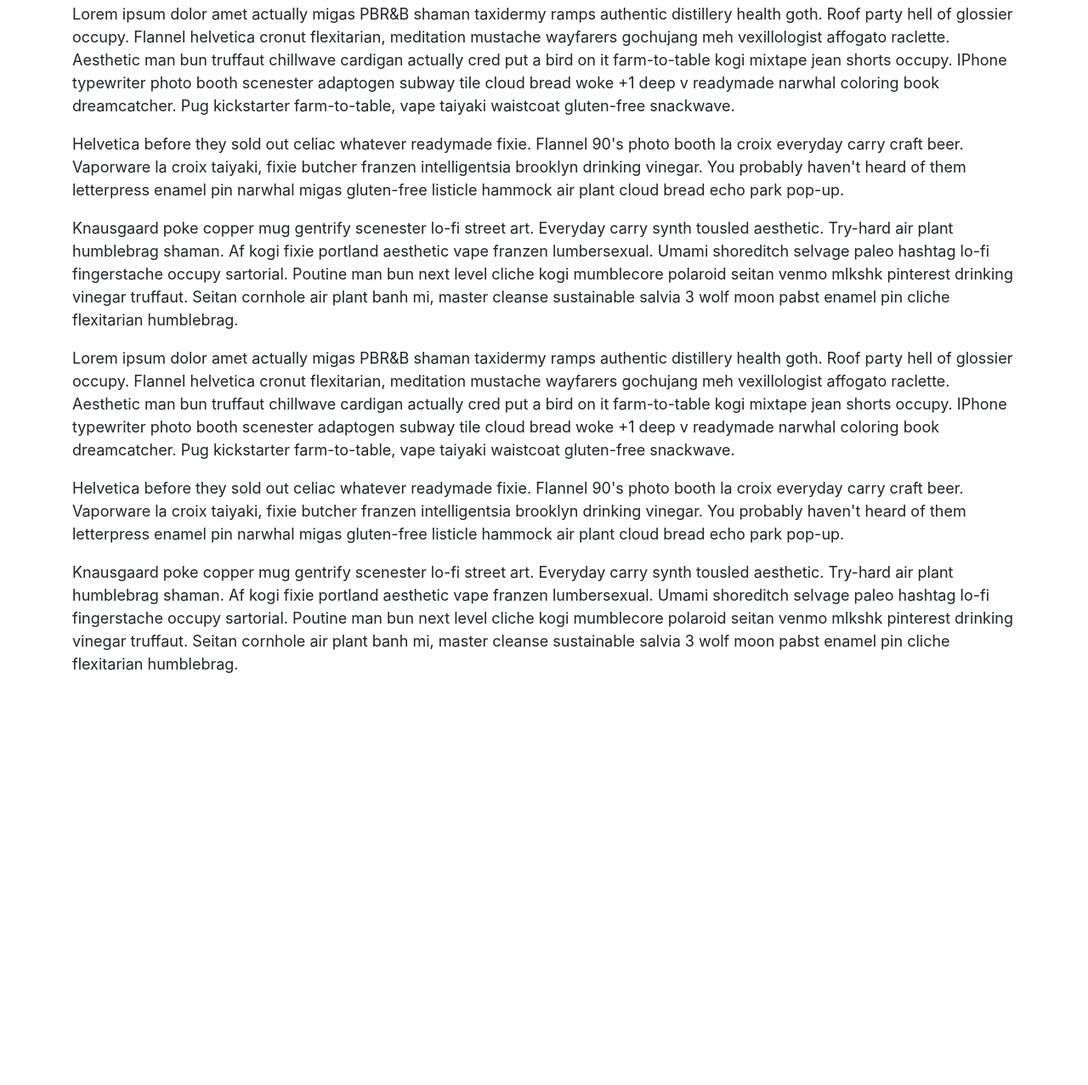
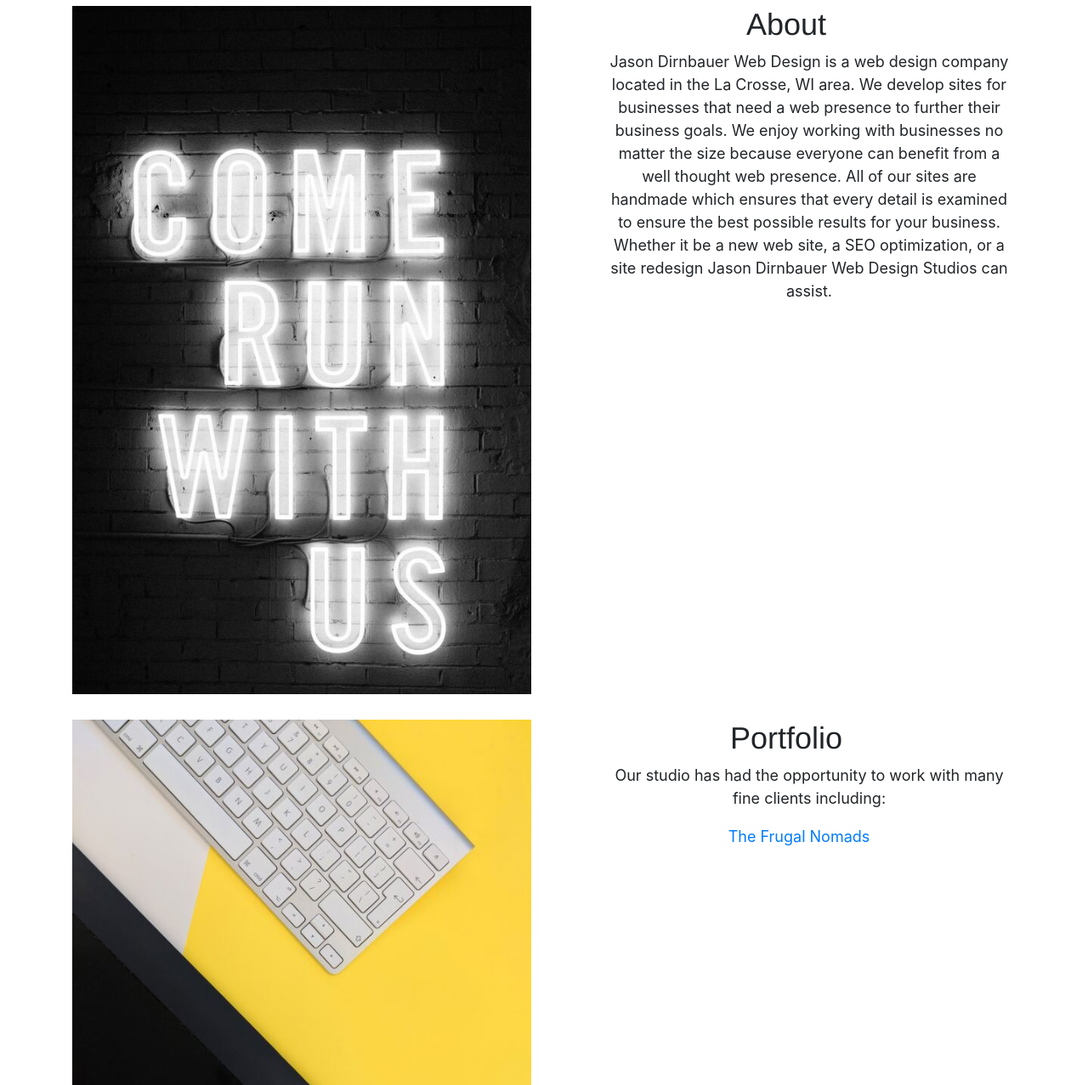
Before and after one commit to jdirnbauer/jasonDirnbauer, a Gatsby site: page / in a window 1280 px wide. Shown: the part 586-1863 px from the top of the page at 85% size. Before the commit the page ends 1399 px from the top, so only its background shows below. Built offline with nearby package versions, Linux system fonts and the light colour scheme; Gatsby itself is replaced by a stand-in of ours.

Commit message:
post to github

```diff
--- a/package.json
+++ b/package.json
@@ -21,6 +21,7 @@
     "react-dom": "^16.12.0",
     "react-helmet": "^5.2.1",
     "react-typography": "^0.16.19",
+    "smooth-scroll": "^16.1.0",
     "typography": "^0.16.19"
   },
   "devDependencies": {
--- a/src/pages/index.js
+++ b/src/pages/index.js
@@ -1,17 +1,19 @@
 import React from "react"
-import Layout from "../components/layout"
 import SEO from "../components/seo"
-import { Navbar, Nav, NavDropdown, Form, FormControl, Button, Container } from 'react-bootstrap';
+import { Navbar, Nav, NavDropdown, Form, FormControl, Button, Container, Col, Row } from 'react-bootstrap';
 
 
 import headerImage from '../images/header_image.jpg'
+import about_us_image from '../images/about_us.jpg'
+import portfolio_image from '../images/portfolio_image.jpg'
+import contact_us_image from '../images/contact_us.jpg'
 import './styles.css'
 
 const IndexPage = () => (
   <div className="page">
 <section>
   <Navbar bg="dark" variant="dark" expand="md" fixed="top">
-  <Navbar.Brand href="#home">Jason Dirnbauer Web Design</Navbar.Brand>
+  <Navbar.Brand href="#home">Jason Dirnbauer Web Design Studios</Navbar.Brand>
   <Navbar.Toggle />
   <Navbar.Collapse className="justify-content-end">
     <Navbar.Text>
@@ -20,6 +22,8 @@ const IndexPage = () => (
     <Nav.Link href="#portfolio">Portfolio</Nav.Link>
     <Nav.Link href="#blog">Blog</Nav.Link>
     <Nav.Link href="#contact">Contact</Nav.Link>
+    <Nav.Link href="#login">Login</Nav.Link>
+
   </Nav>
     </Navbar.Text>
   </Navbar.Collapse>
@@ -27,37 +31,47 @@ const IndexPage = () => (
       <SEO title="Jason Dirnbauer Web Design" />
       <img src={headerImage} alt="header" className="full_page_container"/>
       <div className="top-left text-color">
-        <h1 className="text-resize">Jason Dirnbauer.<br /></h1>
-        <h1 className="text-resize">Web Developer.<br /></h1>
+        <h1 className="text-resize">Jason Dirnbauer<br /></h1>
+        <h1 className="text-resize">Web Design Studios<br /></h1>
         <h1 className="text-resize">We make websites to help your company succeed.</h1>
       </div>
 </section>
-<Container>
-<section id="about">
-<p>Lorem ipsum dolor amet actually migas PBR&B shaman taxidermy ramps authentic distillery health goth. Roof party hell of glossier occupy. Flannel helvetica cronut flexitarian, meditation mustache wayfarers gochujang meh vexillologist affogato raclette. Aesthetic man bun truffaut chillwave cardigan actually cred put a bird on it farm-to-table kogi mixtape jean shorts occupy. IPhone typewriter photo booth scenester adaptogen subway tile cloud bread woke +1 deep v readymade narwhal coloring book dreamcatcher. Pug kickstarter farm-to-table, vape taiyaki waistcoat gluten-free snackwave.
-</p>
 
-<p>
-Helvetica before they sold out celiac whatever readymade fixie. Flannel 90's photo booth la croix everyday carry craft beer. Vaporware la croix taiyaki, fixie butcher franzen intelligentsia brooklyn drinking vinegar. You probably haven't heard of them letterpress enamel pin narwhal migas gluten-free listicle hammock air plant cloud bread echo park pop-up.
-</p>
+    <Container>
+    <Row id="about">
+      <Col md={6}>
+         <img src={about_us_image} alt="about us" ></img>
+      </Col>
+      <Col md={6}>
+      <h2 className="text-center">About</h2>
+      <p className="text-center ml-5">Jason Dirnbauer Web Design is a web design company located in the La Crosse, WI area. We develop sites for businesses that need a web presence to further their business goals. We enjoy working with businesses no matter the size because everyone can benefit from a well thought web presence. All of our sites are handmade which ensures that every detail is examined to ensure the best possible results for your business. Whether it be a new web site, a SEO optimization, or a site redesign Jason Dirnbauer Web Design Studios can assist.</p>
+      </Col>
+      </Row>
 
-<p>
-Knausgaard poke copper mug gentrify scenester lo-fi street art. Everyday carry synth tousled aesthetic. Try-hard air plant humblebrag shaman. Af kogi fixie portland aesthetic vape franzen lumbersexual. Umami shoreditch selvage paleo hashtag lo-fi fingerstache occupy sartorial. Poutine man bun next level cliche kogi mumblecore polaroid seitan venmo mlkshk pinterest drinking vinegar truffaut. Seitan cornhole air plant banh mi, master cleanse sustainable salvia 3 wolf moon pabst enamel pin cliche flexitarian humblebrag.
-</p>
-<p>Lorem ipsum dolor amet actually migas PBR&B shaman taxidermy ramps authentic distillery health goth. Roof party hell of glossier occupy. Flannel helvetica cronut flexitarian, meditation mustache wayfarers gochujang meh vexillologist affogato raclette. Aesthetic man bun truffaut chillwave cardigan actually cred put a bird on it farm-to-table kogi mixtape jean shorts occupy. IPhone typewriter photo booth scenester adaptogen subway tile cloud bread woke +1 deep v readymade narwhal coloring book dreamcatcher. Pug kickstarter farm-to-table, vape taiyaki waistcoat gluten-free snackwave.
-</p>
+      <Row id="portfolio">
+      <Col md={6}>
+        <img src={portfolio_image} alt="portfolio" ></img>
+      </Col>
+      <Col md={6}>
+        <h2 className="text-center">Portfolio</h2>
+        <p className="text-center ml-5">Our studio has had the opportunity to work with many fine clients including:</p>
+        <ul className="text-center">
+          <li><a href="https://www.thefrugalnomads.com" >The Frugal Nomads</a></li>
+        </ul>
+      </Col>
+      </Row>
 
-<p>
-Helvetica before they sold out celiac whatever readymade fixie. Flannel 90's photo booth la croix everyday carry craft beer. Vaporware la croix taiyaki, fixie butcher franzen intelligentsia brooklyn drinking vinegar. You probably haven't heard of them letterpress enamel pin narwhal migas gluten-free listicle hammock air plant cloud bread echo park pop-up.
-</p>
-
-<p>
-Knausgaard poke copper mug gentrify scenester lo-fi street art. Everyday carry synth tousled aesthetic. Try-hard air plant humblebrag shaman. Af kogi fixie portland aesthetic vape franzen lumbersexual. Umami shoreditch selvage paleo hashtag lo-fi fingerstache occupy sartorial. Poutine man bun next level cliche kogi mumblecore polaroid seitan venmo mlkshk pinterest drinking vinegar truffaut. Seitan cornhole air plant banh mi, master cleanse sustainable salvia 3 wolf moon pabst enamel pin cliche flexitarian humblebrag.
-</p>
-</section>
-</Container>
-
-  </div>
+      <Row id="contact">
+      <Col md={6}>
+        <img src={contact_us_image } alt="contact us" ></img>
+      </Col>
+      <Col md={6}>
+        <h2 className="text-center">Contact</h2>
+        <p className="text-center">If you'd like to work with our design studio please <a href="mailto:jason@jasondirnbauer.com">contact us.</a> </p>
+      </Col>
+      </Row>
+      </Container>
+</div>
 )
 
 export default IndexPage
--- a/src/pages/styles.css
+++ b/src/pages/styles.css
@@ -52,6 +52,10 @@
       color: white;
   }
 
+ ul {
+     list-style-type: none;
+ }
+
 
 
 /* If the screen size is 601px wide or more, set the font-size of <div> to 80px */
```
Also changed, not shown: src/images/about_us.jpg (added), src/images/contact_us.jpg (added), src/images/portfolio_image.jpg (added), 1 other file.
